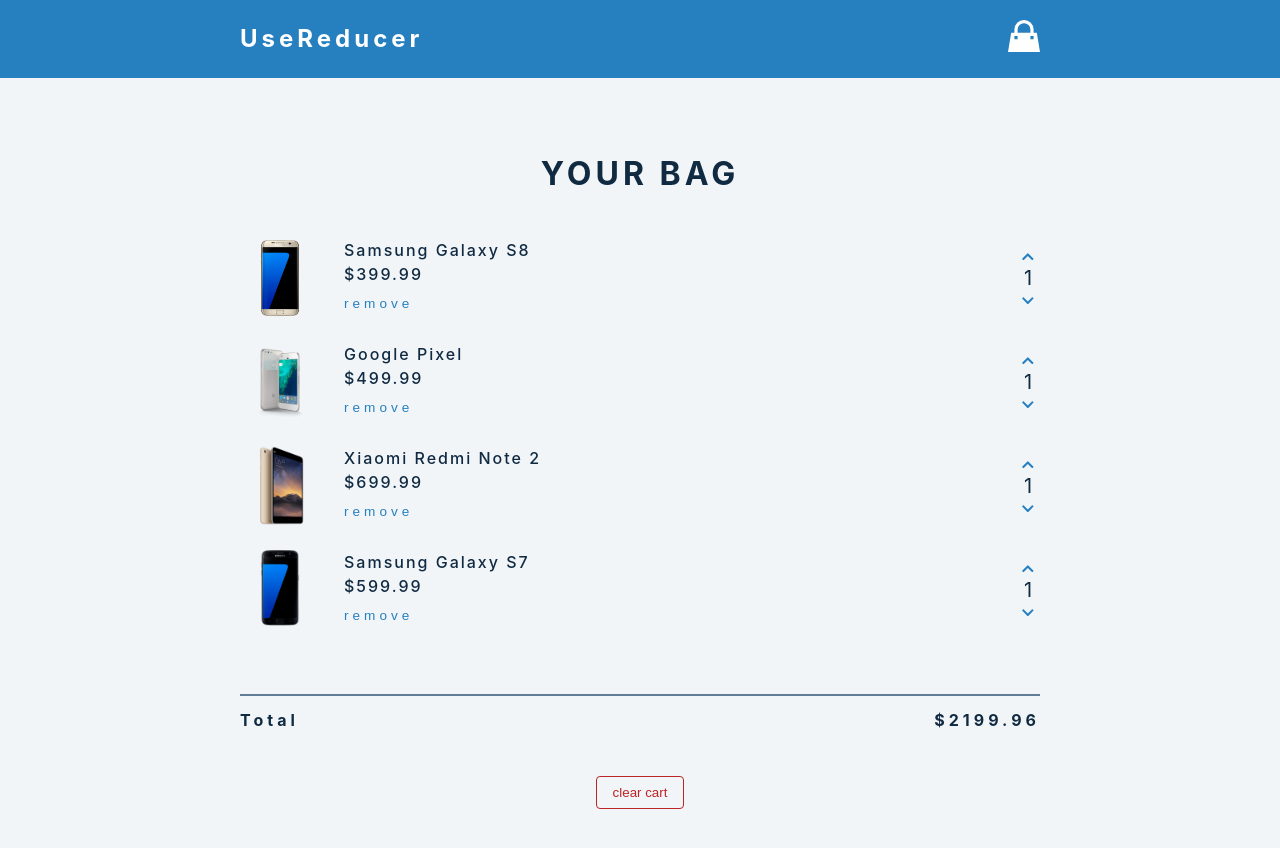
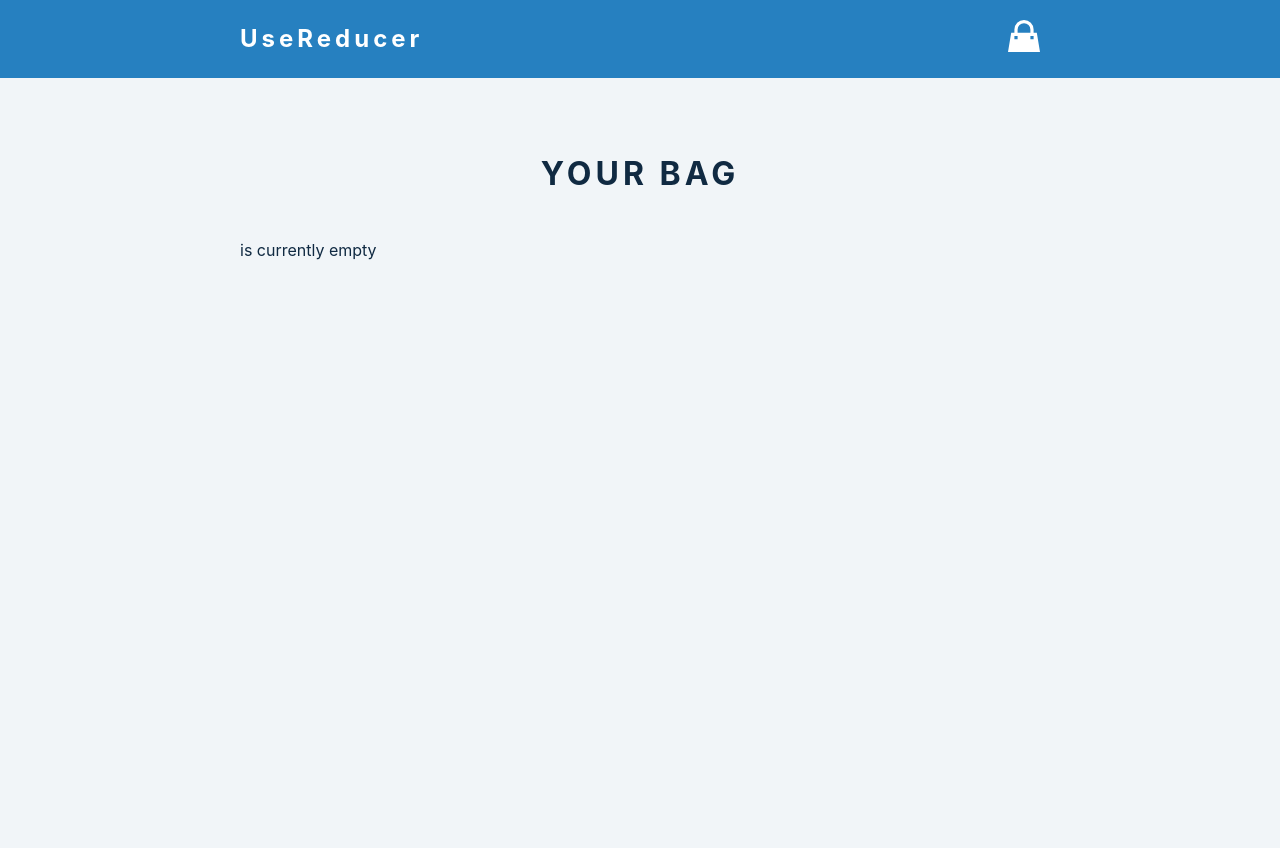
Before and after one commit to r-shirasu/cart_React_practice, a React (Create React App) app: page / in a window 1280 px wide. Both pictures are taken after a click on the button "clear cart". After the commit the page ends 800 px from the top, so only its background shows below. Built offline with nearby package versions, Linux system fonts and the light colour scheme.

Commit message:
clearボタンを実行するとメッセージの他は全て削除

```diff
--- a/src/Cart.js
+++ b/src/Cart.js
@@ -10,6 +10,8 @@
 export const Cart = () => {
   const [mobileItems, setmobileItems] = useState(Data);
   const [count, setCount] = useState(2199.96);
+  const [footer, setFooter] = useState(true);
+  const [message, setMessage] = useState(false);
 
   const increase = (dataValue, dataIndex) => {
     const increaseAction = mobileItems.map((dataValue, id) => {
@@ -47,8 +49,15 @@
     setmobileItems(deleteArr);
   };
 
+  const clearItems = () => {
+    setmobileItems([]);
+    setMessage(true);
+    setFooter(false);
+  };
+
   return (
     <div className="section">
+      {message && <p>is currently empty</p>}
       {mobileItems.map((dataValue, dataIndex) => {
         return (
           <article key={`${dataValue}${dataIndex}`} className="cartItem">
@@ -81,14 +90,18 @@
           </article>
         );
       })}
+      {footer && (
         <footer>
           <hr></hr>
           <div className="cart-total">
             <h4>total</h4>
             <h4>{`$${count}`}</h4>
           </div>
-        <button className="btn clear-btn">clear cart</button>
+          <button className="btn clear-btn" onClick={clearItems}>
+            clear cart
+          </button>
         </footer>
+      )}
     </div>
   );
 };
```
Lines whose indentation alone changed are shown as unchanged.
